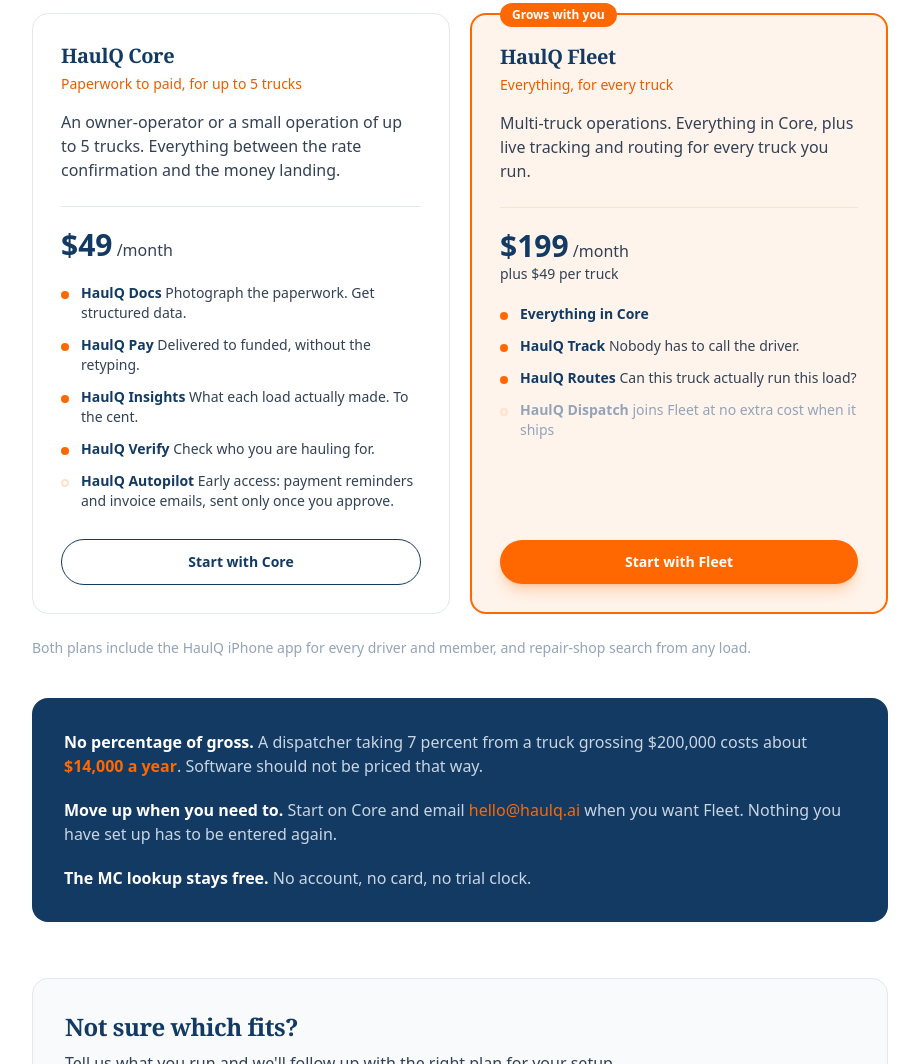
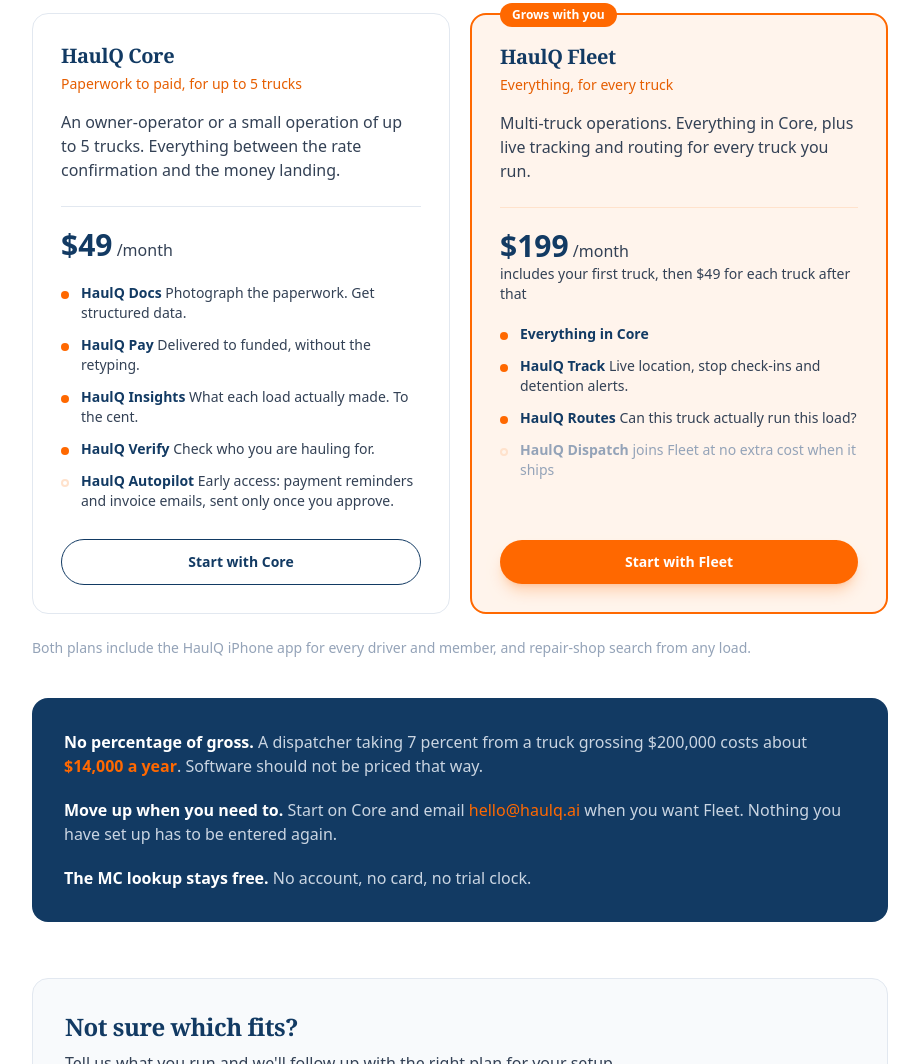
Before and after one commit to haulq-dev/haulq-site, an Astro site: page /pricing in a window 1280 px wide. Shown: the part 716-1780 px from the top of the page, without its empty margins (180-1099 px from the left). Built offline with nearby package versions, Linux system fonts and the light colour scheme; Astro itself is replaced by a stand-in of ours.

Commit message:
Pricing: Fleet includes the first truck; new Track tagline
Co-Authored-By: Claude Opus 5.5 <noreply@anthropic.com>

```diff
--- a/src/consts.ts
+++ b/src/consts.ts
@@ -134,7 +134,7 @@ export const PRODUCTS: Product[] = [
     slug: 'track',
     name: 'HaulQ Track',
     short: 'Track',
-    tagline: 'Nobody has to call the driver.',
+    tagline: 'Live location, stop check-ins and detention alerts.',
     status: 'Live',
     plan: 'Fleet',
     buyer: 'Carriers, fleet managers and the brokers they send a link to.',
--- a/src/pages/pricing.astro
+++ b/src/pages/pricing.astro
@@ -87,7 +87,7 @@ const comingSoon = PRODUCTS.filter((p) => p.plan === null);
         <p class="mt-6 border-t border-brand-100 pt-5">
           <span class="num text-3xl font-semibold text-ink">${FLEET_PLATFORM_MONTHLY}</span>
           <span class="text-slate">/month</span>
-          <span class="block text-sm text-slate">plus ${FLEET_PER_TRUCK_MONTHLY} per truck</span>
+          <span class="block text-sm text-slate">includes your first truck, then ${FLEET_PER_TRUCK_MONTHLY} for each truck after that</span>
         </p>
 
         <ul class="mt-5 space-y-3">
```
